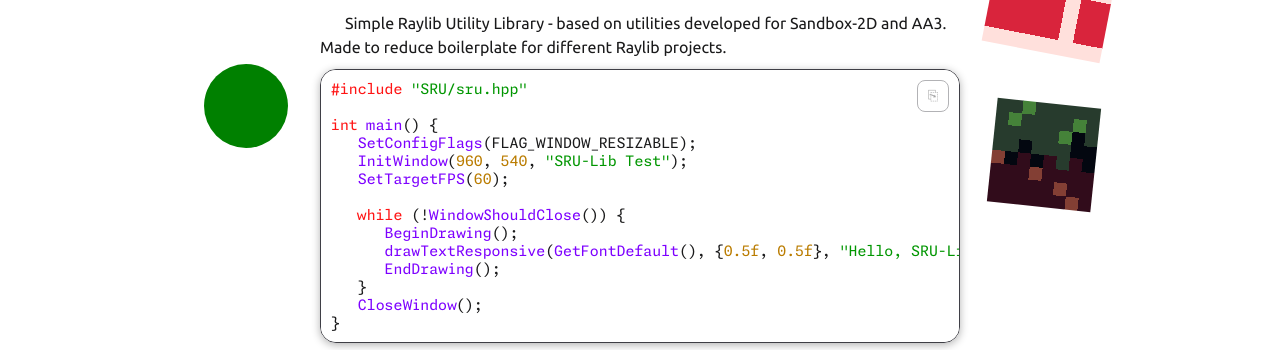
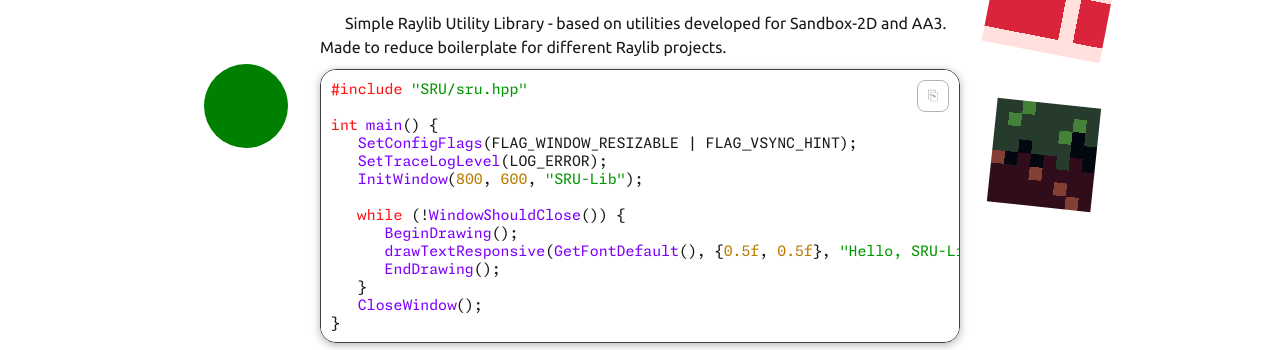
Before and after one commit to Acerx-AMJ/acerx-amj.github.io, a plain HTML site: page projects/sru.html in a window 1280 px wide. Shown: the part 414-764 px from the top of the page. Drawn offline with Linux system fonts and the light colour scheme.

Commit message:
Small SRULib example change.

```diff
--- a/projects/sru.html
+++ b/projects/sru.html
@@ -28,9 +28,9 @@
 #include "SRU/sru.hpp"
 
 int main() {
-   SetConfigFlags(FLAG_WINDOW_RESIZABLE);
-   InitWindow(960, 540, "SRU-Lib Test");
-   SetTargetFPS(60);
+   SetConfigFlags(FLAG_WINDOW_RESIZABLE | FLAG_VSYNC_HINT);
+   SetTraceLogLevel(LOG_ERROR);
+   InitWindow(800, 600, "SRU-Lib");
 
    while (!WindowShouldClose()) {
       BeginDrawing();
```
